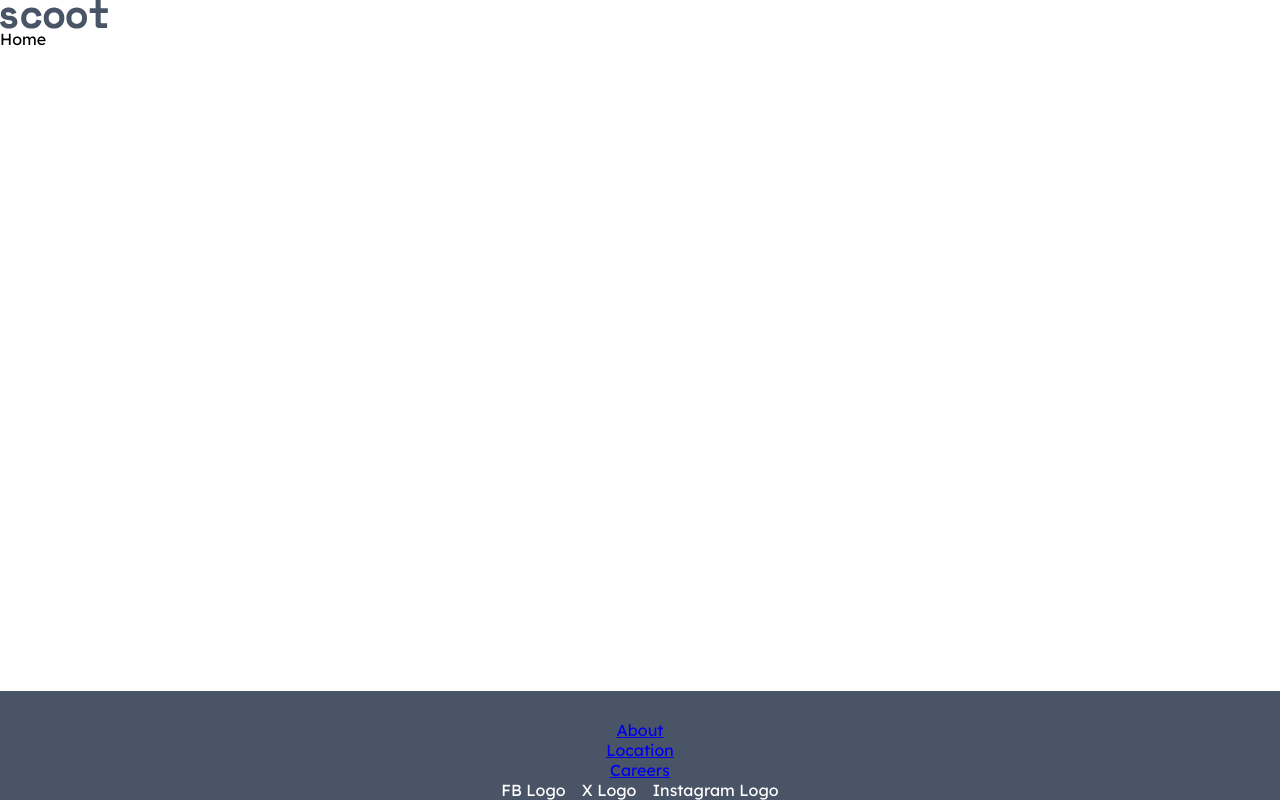
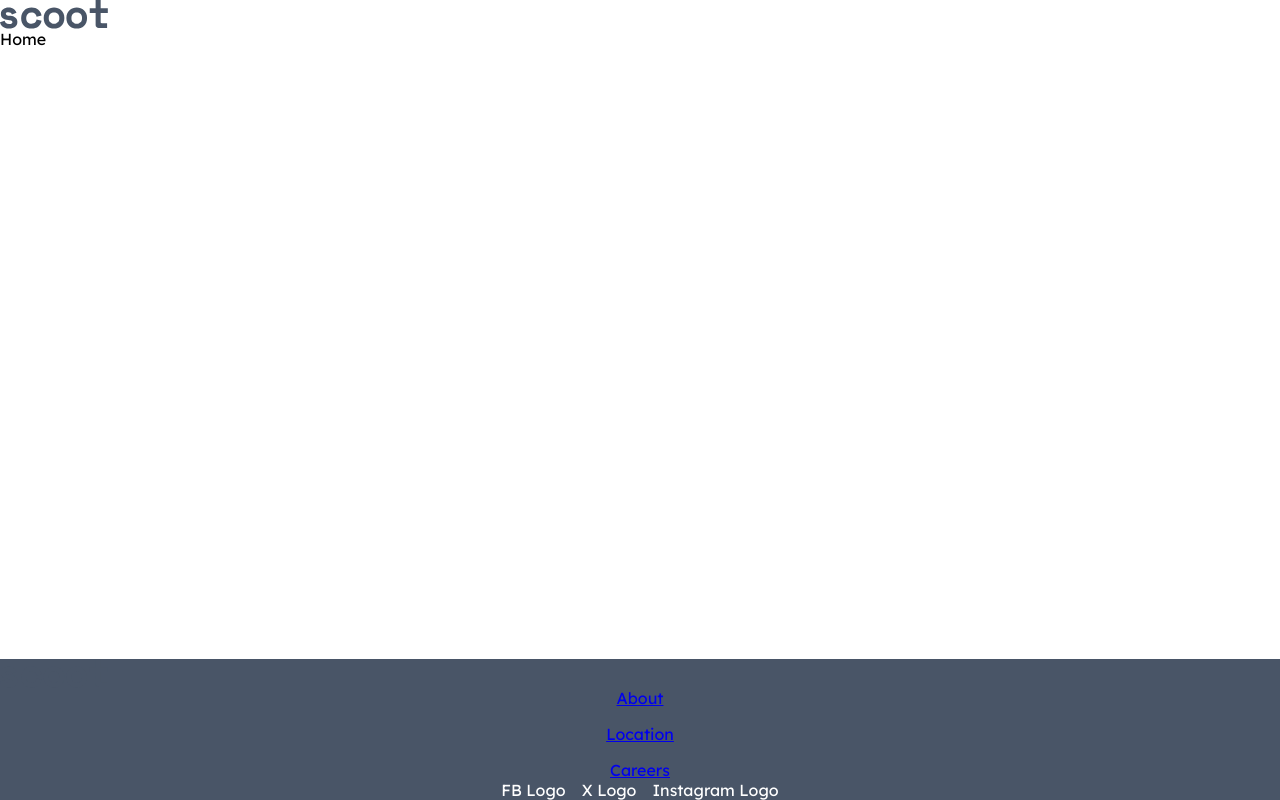
Before and after one commit to Dudeldups/FM-scoot-website, a React (Vite) app: page / in a window 1280 px wide. Built offline with nearby package versions, Linux system fonts and the light colour scheme.

Commit message:
added basic components

```diff
--- a/src/components/Btn/styles.ts
+++ b/src/components/Btn/styles.ts
@@ -3,7 +3,7 @@ import styled from "styled-components";
 export const StyledBtn = styled.button`
   font-family: ${({ theme }) => theme.fontFamilies.heading};
   background-color: ${({ theme }) => theme.colors.yellow};
-  color: ${({ theme }) => theme.colors.white};
+  color: ${({ theme }) => theme.colors.gray};
   border: 2px solid ${({ theme }) => theme.colors.yellow};
   padding: 0.875rem 2.375rem;
 
--- a/src/components/Footer/styles.ts
+++ b/src/components/Footer/styles.ts
@@ -7,9 +7,13 @@ export const StyledFooter = styled.footer`
 `;
 
 export const StyledFooterNav = styled.nav`
-  display: flex;
-  flex-direction: column;
-  gap: 1rem;
+  ul {
+    display: flex;
+    align-items: center;
+    justify-content: center;
+    flex-direction: column;
+    gap: 1rem;
+  }
 `;
 
 export const StyledFooterSocials = styled.ul`
--- a/src/pages/About/About.tsx
+++ b/src/pages/About/About.tsx
@@ -1,4 +1,8 @@
+import useDocumentTitle from "../../hooks/useDocumentTitle";
+
 const About = () => {
+  useDocumentTitle();
+
   return <div>About</div>;
 };
 
--- a/src/pages/Careers/Careers.tsx
+++ b/src/pages/Careers/Careers.tsx
@@ -1,4 +1,8 @@
+import useDocumentTitle from "../../hooks/useDocumentTitle";
+
 const Careers = () => {
+  useDocumentTitle();
+
   return <div>Careers</div>;
 };
 
--- a/src/pages/Home/Home.tsx
+++ b/src/pages/Home/Home.tsx
@@ -1,4 +1,8 @@
+import useDocumentTitle from "../../hooks/useDocumentTitle";
+
 const Home = () => {
+  useDocumentTitle();
+
   return <div>Home</div>;
 };
 
--- a/src/pages/Location/Location.tsx
+++ b/src/pages/Location/Location.tsx
@@ -1,4 +1,8 @@
+import useDocumentTitle from "../../hooks/useDocumentTitle";
+
 const Location = () => {
+  useDocumentTitle();
+
   return <div>Location</div>;
 };
 
```
Also changed, not shown: src/pages/Home/styles.ts (added).
